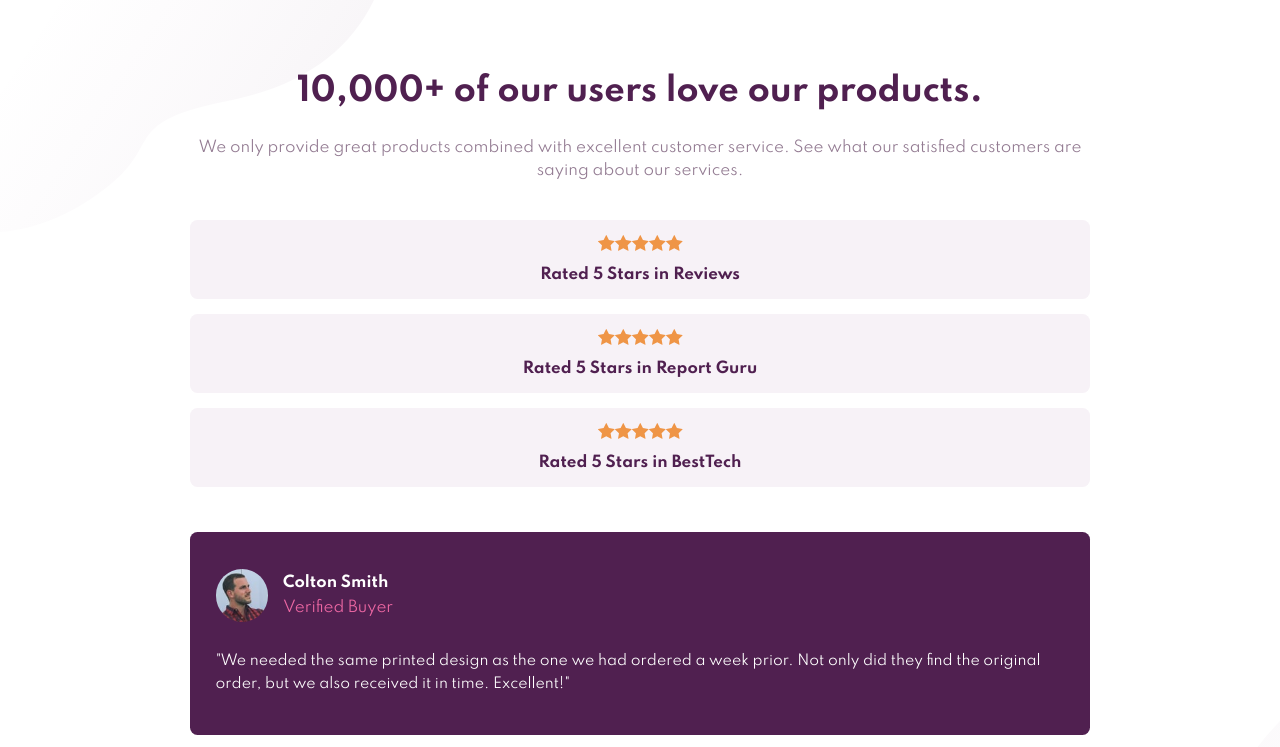
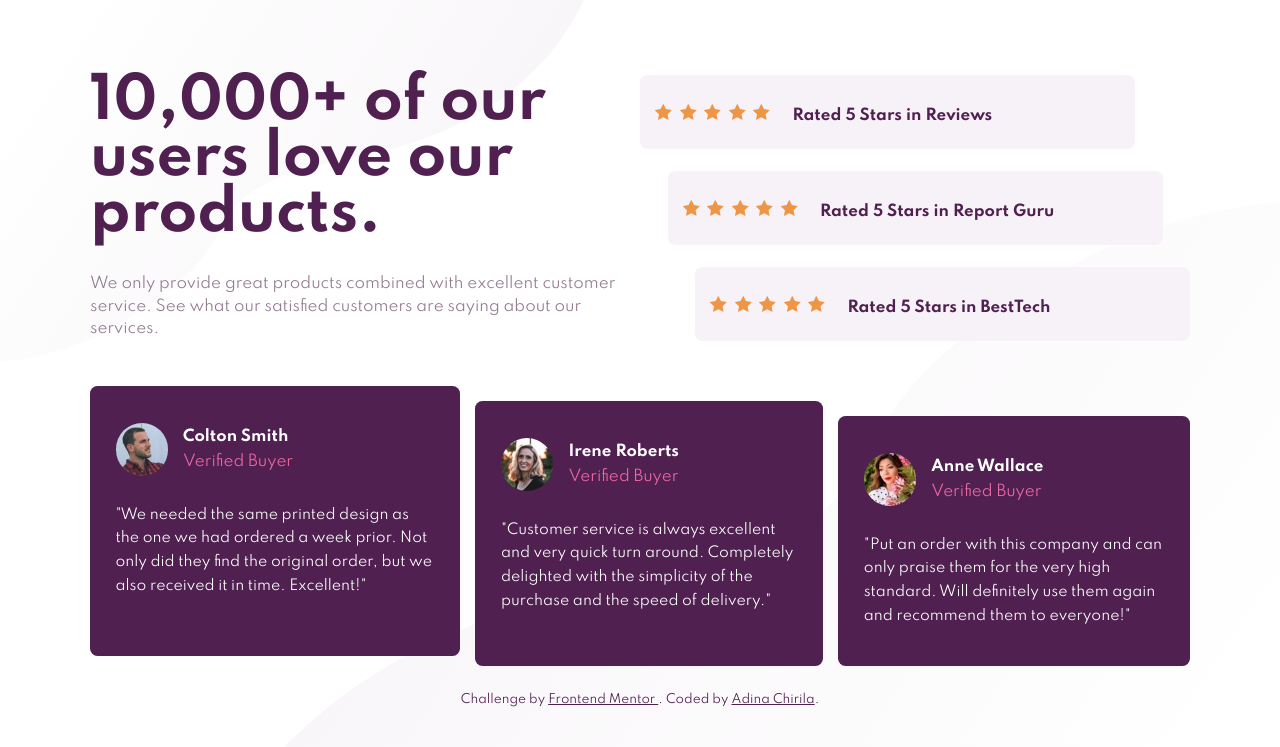
Before and after one commit to Adina-Chirila/frontend-mentor-social-proof-section, a plain HTML site: page index.html in a window 1280 px wide. Shown: the top 747 px of the page. Drawn offline with Linux system fonts and the light colour scheme.

Commit message:
updated HTML and responsive CSS

```diff
--- a/style.css
+++ b/style.css
@@ -16,9 +16,8 @@ body {
 
 .container {
 	width: 95%;
-	max-width: 900px;
+	max-width: 1100px;
 	margin: 0 auto;
-	/* border: 1px solid red; */
 }
 
 main {
@@ -40,18 +39,22 @@ main p {
 
 .rating {
 	background-color: hsl(300, 24%, 96%);
-	padding: 1em;
+	padding: 1.6em 1em;
 	border-radius: 0.5em;
 }
 
 .rating + .rating {
-	margin-top: 1em;
+	margin-top: 1.5em;
 }
 
 .stars {
 	display: flex;
 	justify-content: center;
 	align-items: center;
+}
+
+.stars img {
+	margin-right: 0.5em;
 }
 
 .rating-desc {
@@ -111,9 +114,93 @@ footer {
 	padding: 1em 0;
 	color: hsl(300, 43%, 22%);
 	font-size: 12px;
-	/* border: 1px solid red; */
 }
 
 footer a {
 	color: inherit;
 }
+
+@media screen and (min-width: 700px) {
+	body {
+		background: no-repeat top left url("./images/bg-pattern-top-desktop.svg"),
+			no-repeat bottom right url("./images/bg-pattern-bottom-desktop.svg");
+	}
+
+	.heading {
+		display: flex;
+		margin-top: 5em;
+	}
+
+	main {
+		flex: 1;
+		text-align: left;
+		margin-top: 0;
+	}
+
+	main p {
+		margin-bottom: 0;
+	}
+
+	.rating-container {
+		flex: 1;
+	}
+
+	.title {
+		font-size: 2.5rem;
+	}
+}
+
+@media screen and (min-width: 800px) {
+	.title {
+		font-size: 3rem;
+	}
+}
+
+@media screen and (min-width: 950px) {
+	.title {
+		font-size: 3.5rem;
+	}
+
+	.rating {
+		display: flex;
+	}
+
+	.rating-desc {
+		margin-top: 0.5em;
+		margin-left: 1em;
+	}
+
+	.testimonials {
+		display: flex;
+	}
+
+	.testimonial-box + .testimonial-box {
+		margin-left: 1em;
+	}
+}
+
+@media screen and (min-width: 1000px) {
+	.rating {
+		width: 90%;
+	}
+
+	.rating:nth-child(2) {
+		margin-left: 5%;
+	}
+
+	.rating:last-child {
+		margin-left: 10%;
+	}
+
+	.testimonial-box {
+		max-height: 270px;
+	}
+
+	.testimonial-box:nth-child(2) {
+		margin-top: 1em;
+	}
+
+	.testimonial-box:last-child {
+		margin-top: 2em;
+	}
+}
```
Also changed, not shown: index.html (+2 -2 lines).
